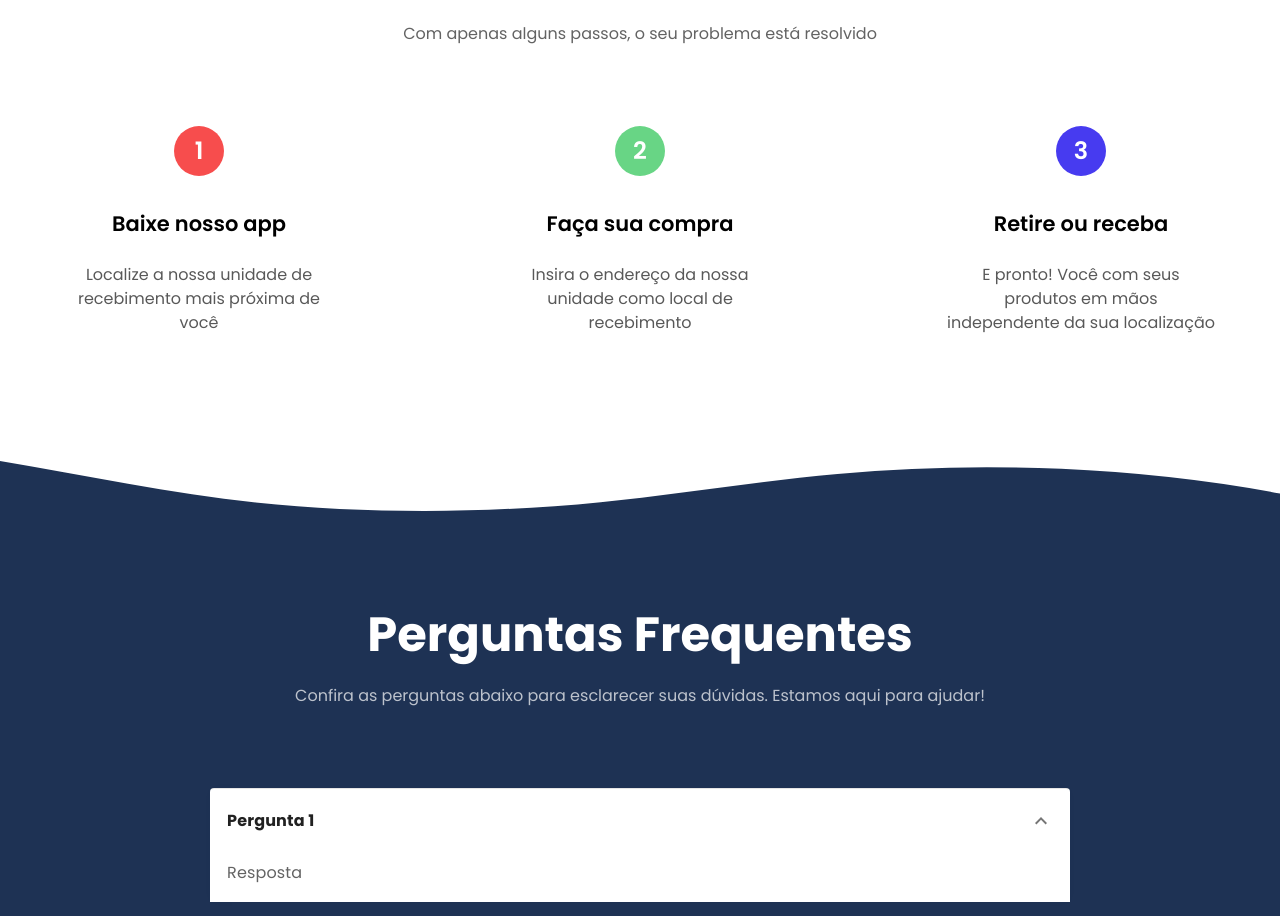
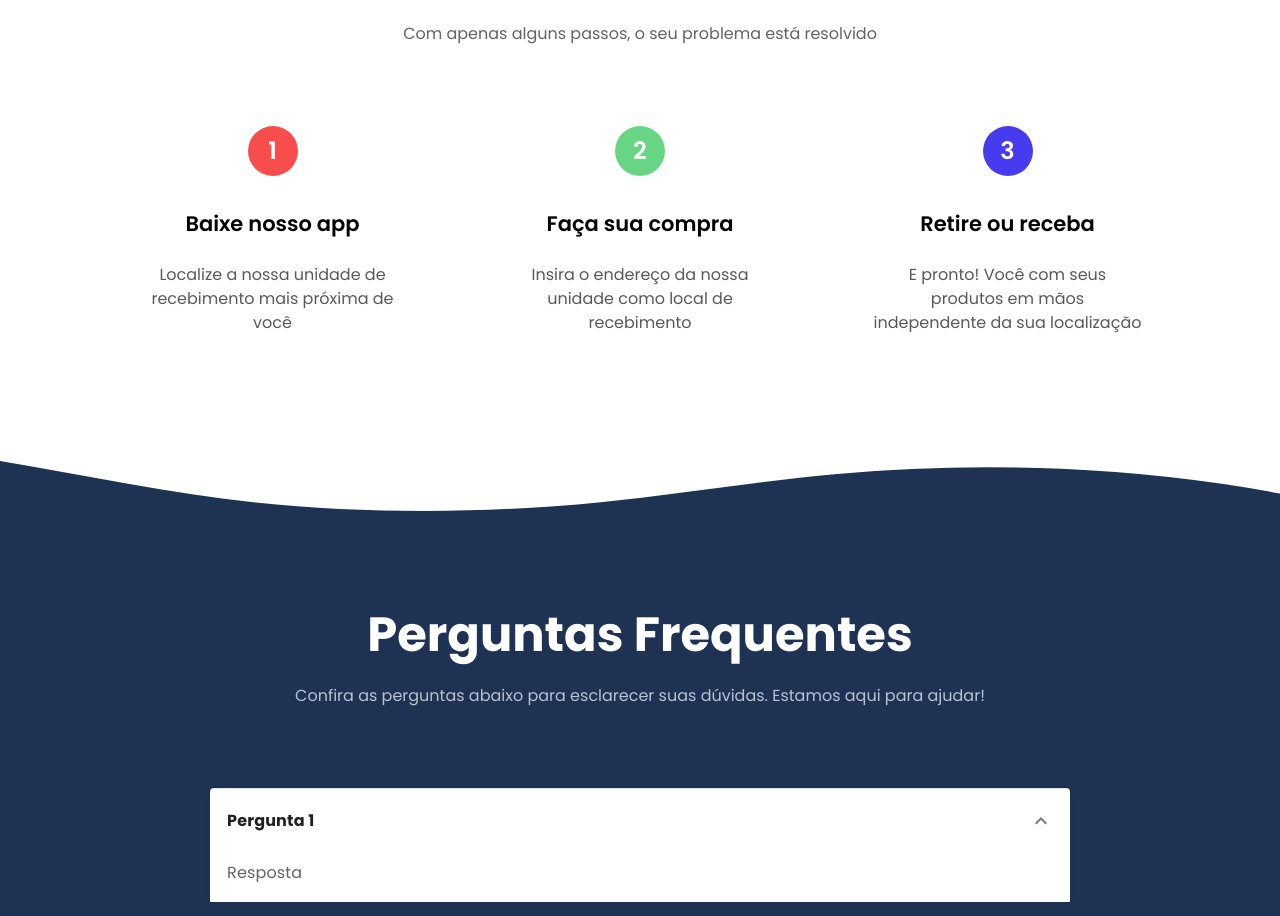
Before and after one commit to EdisonMatos/Dev-Template, a React (Vite) app: page / in a window 1280 px wide. Shown: the part 1980-2896 px from the top of the page. Built offline with nearby package versions, Linux system fonts and the light colour scheme.

Commit message:
feat: Adiciona efeito de animação nos cards

```diff
--- a/src/components/sections/HowItWorks.jsx
+++ b/src/components/sections/HowItWorks.jsx
@@ -14,8 +14,8 @@ export default function HowItWorks() {
         sectionHeaderSubtitle="Com apenas alguns passos, o seu problema está resolvido"
       />
       <SectionWrapper>
-        <div className="flex flex-col items-center desktop1:flex-wrap desktop1:flex-row justify-between w-full gap-[36px] tablet1:gap-[24px] font-mainFont mt-[42px] desktop1:mt-0">
-          <div className="flex flex-col justify-center items-center w-[270px]">
+        <div className="flex flex-col items-center desktop1:flex-wrap desktop1:flex-row justify-evenly w-full gap-[36px] tablet1:gap-[24px] font-mainFont mt-[42px] desktop1:mt-0">
+          <div className="flex flex-col justify-center items-center w-[270px] hover:scale-110 transition mb-[32px] desktop1:mb-0">
             <div className="bg-lighter mb-[32px] p-[25px] flex justify-center items-center rounded-full h-[25px] w-[25px] text-white text-title3 font-semibold">
               1
             </div>
@@ -26,7 +26,7 @@ export default function HowItWorks() {
               Localize a nossa unidade de recebimento mais próxima de você
             </p>
           </div>
-          <div className="flex flex-col justify-center items-center w-[270px]">
+          <div className="flex flex-col justify-center items-center w-[270px] hover:scale-110 transition mb-[32px] desktop1:mb-0">
             <div className="bg-[#68D585] mb-[32px] p-[25px] flex justify-center items-center rounded-full h-[25px] w-[25px] text-white text-title3 font-semibold">
               2
             </div>
@@ -37,7 +37,7 @@ export default function HowItWorks() {
               Insira o endereço da nossa unidade como local de recebimento
             </p>
           </div>
-          <div className="flex flex-col justify-center items-center w-[270px]">
+          <div className="flex flex-col justify-center items-center w-[270px] hover:scale-110 transition mb-[32px] desktop1:mb-0">
             <div className="bg-[#473BF0] mb-[32px] p-[25px] flex justify-center items-center rounded-full h-[25px] w-[25px] text-white text-title3 font-semibold">
               3
             </div>
```
